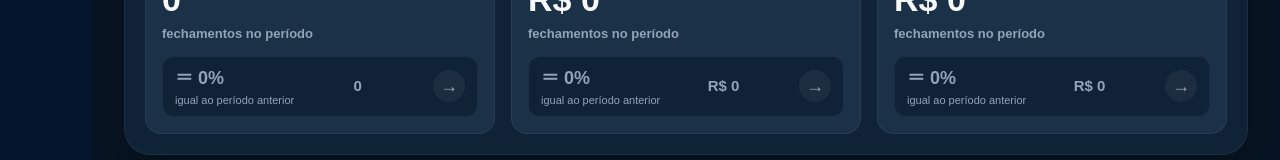
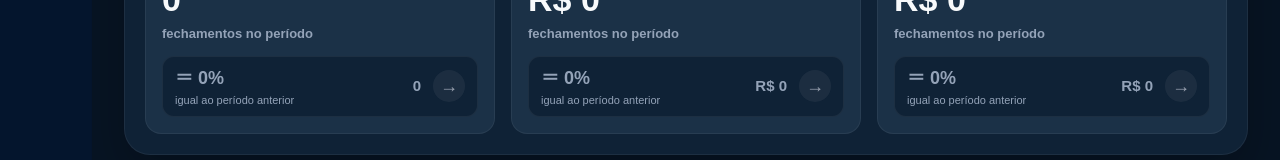
Before and after one commit to thayanasalesintitutorr-bot/criare-dashboard, a Next.js app: page /funil in a window 1280 px wide. Shown: the part 409-569 px from the top of the page. Built offline with nearby package versions, Linux system fonts and the light colour scheme; no server answers; the database is empty.

Commit message:
ajuste funil de vendas

```diff
--- a/src/app/funil/page.tsx
+++ b/src/app/funil/page.tsx
@@ -765,9 +765,11 @@ function ResumoCard({
             {percentual === 0 ? 'igual ao período anterior' : 'vs. período anterior'}
           </p>
         </div>
+<div className="flex items-center">
   <span className="mr-3 text-[15px] font-black text-[var(--muted-foreground)]">
     {previousLabel}
   </span>
+
   <div
     className={`flex h-8 w-8 items-center justify-center rounded-full ${
             positivo
@@ -791,9 +793,9 @@ function ResumoCard({
         </div>
       </div>
     </div>
+  </div>
 )
 }
-
 function ResumoCardMeta({
     label,
     value,
```
Lines whose indentation alone changed are shown as unchanged.
